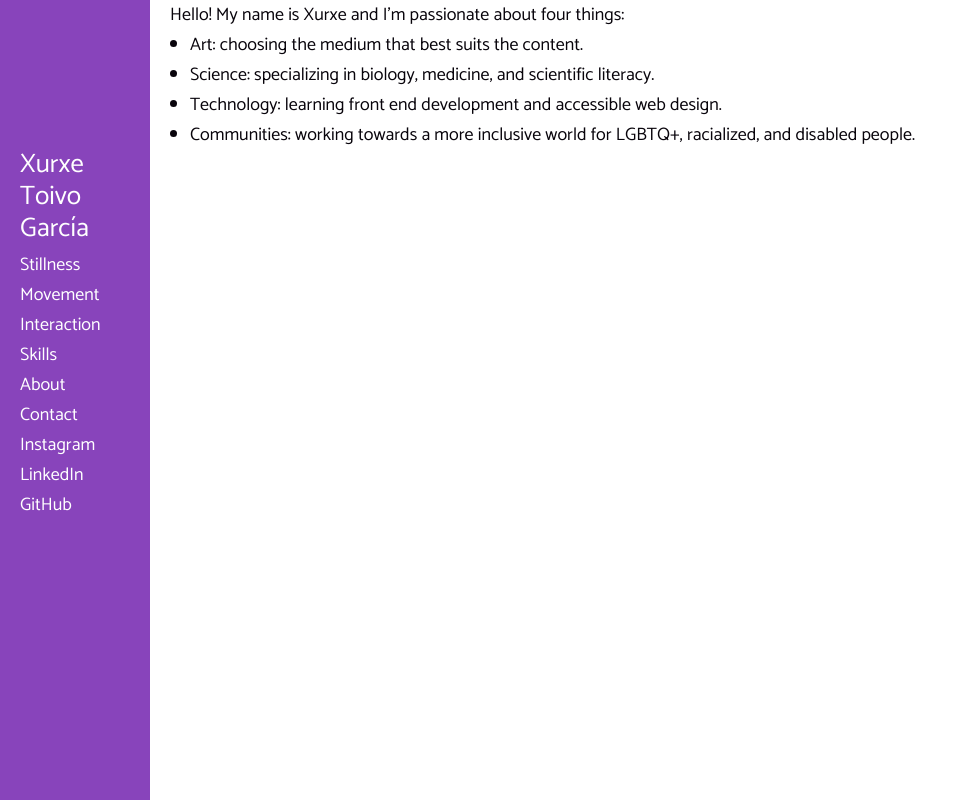
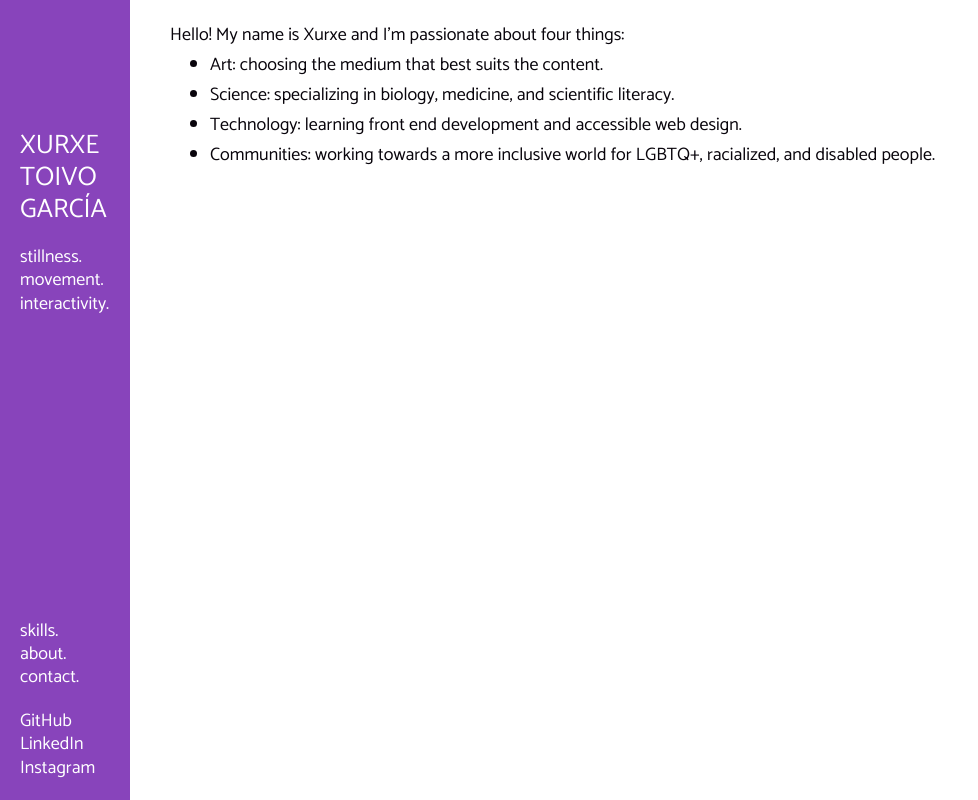
Before and after one commit to xurxe/Integrify-01-portfolio, a plain HTML site: page index.html in a window 1280 px wide. Shown: the whole page, without its empty margins (0-978 px from the left). Drawn offline with Linux system fonts and the light colour scheme.

Commit message:
Got the sidebar looking good with flexboxes, padding, etc

```diff
--- a/css/style.css
+++ b/css/style.css
@@ -9,19 +9,26 @@
   color: #08040b;
 }
 
-/* =====HEADER===== */
+.nav-links {
+  padding: 0px 0px 20px 20px;
+  line-height: 1.3;
+}
+
+/* # HEADER */
 header {
-  width: 150px;
+  width: 130px;
   height: 100%;
   position: fixed;
   background-color: #8844bb;
   color: white;
-  /* display: inline-flex; */
+  display: flex;
+  flex-direction: column;
+  justify-content: space-between;
+  align-items:stretch;
 }
 
 header div {
-  /* border: 1px solid black; */
-  padding-left: 20px;
+  width: 100%;
 }
 
 header a {
@@ -32,28 +39,42 @@ header a:hover {
   color: #ffeeaa;
 }
 
-#logo-home {
-  height: 150px;
+
+/* ## HEADER TOP AND BOTTOM */
+#header-top {
+  display: flex;
+  flex-direction: column;
+  justify-content: flex-start;
+  align-items:flex-start;
 }
 
-#name-home {
-  height: 100px;
+#header-bottom {
+  display: flex;
+  flex-direction: column;
+  justify-content: flex-end;
+  align-items: flex-start;
+}
+
+/* ### HEADER DIVS */
+
+#logo-home {
+  height: 130px;
 }
 
 #name-home a {
-  text-transform: capitalize !important;
   font-size: 20pt !important;
-  line-height: 1.1;
+  line-height: 1.2;
 }
 
-/* =====MAIN===== */
+/* # MAIN */
 main {
   margin-left: 150px; /* Same as the width of the sidebar */
+  padding: 20px;
   /*border: 2px solid black; /* figure out why everything moves down when I don't add this border*/
 }
 
-main p {
+/* main p {
   padding-left: 20px;
-}
+} */
 
 /* =====FOOTER===== */
--- a/index.html
+++ b/index.html
@@ -11,33 +11,37 @@
   <body>
     <header>
       <!-- SIDE NAVIGATION BAR -->
-      <nav>
+      <div id="header-top">
         <div id="logo-home">
 
         </div>
 
-        <div id="name-home">
-        <a href="index.html">Xurxe <br />Toivo <br />García</a>
+        <div id="name-home" class="nav-links">
+        <a href="index.html">XURXE <br />TOIVO <br />GARCÍA</a>
         </div>
 
-        <div id="portfolio" class="link-group">
-          <a href="html/still.html">Stillness</a> <br />
-          <a href="html/moving.html">Movement</a> <br />
-          <a href="html/interactive.html">Interaction</a> <br />
+        <div id="portfolio" class="nav-links">
+          <a href="html/still.html">stillness.</a> <br />
+          <a href="html/moving.html">movement.</a> <br />
+          <a href="html/interactive.html">interactivity.</a> <br />
+        </div>
+      </div>
+
+      <div id="header-bottom">
+        <div id="personal" class="nav-links">
+          <a href="html/skills.html">skills.</a> <br />
+          <a href="html/about.html">about.</a> <br />
+          <a href="html/contact.html">contact.</a> <br />
         </div>
 
-        <div id="personal" class="link-group">
-          <a href="html/skills.html">Skills</a> <br />
-          <a href="html/about.html">About</a> <br />
-          <a href="html/contact.html">Contact</a> <br />
+        <div id="social-media" class="nav-links">
+          <a href="https://github.com/xurxe">GitHub</a> <br />
+          <a href="https://www.linkedin.com/in/xurxe/">LinkedIn</a> <br />
+          <a href="https://www.instagram.com/xurxe/">Instagram</a> <br />
+
+
         </div>
-
-        <div id="social-media" class="link-group">
-          <a href="https://www.instagram.com/xurxe/">Instagram</a> <br />
-          <a href="https://www.linkedin.com/in/xurxe/">LinkedIn</a> <br />
-          <a href="https://github.com/xurxe">GitHub</a> <br />
-        </div>
-      </nav>
+      </div>
     </header>
 
     <!-- MAIN -->
```
